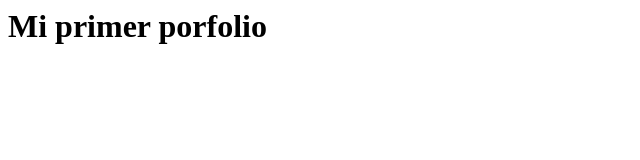
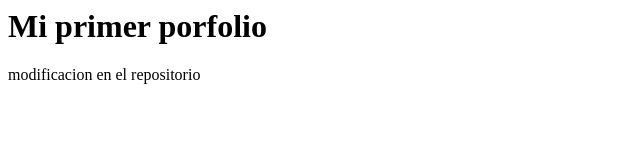
Before and after one commit to josestevez87/Seguimosprobando, a plain HTML site: page index.html in a window 1280 px wide. Shown: the whole page, without its empty margins (0-640 px from the left). Drawn offline with Linux system fonts and the light colour scheme.

Commit message:
Update index.html

```diff
--- a/index.html
+++ b/index.html
@@ -1 +1,2 @@
 <h1>Mi primer porfolio</h1>
+<p> modificacion en el repositorio </p>
```
